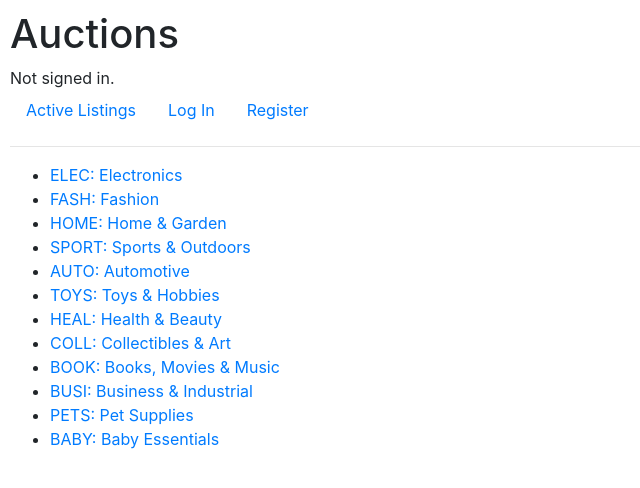
After one commit to Sanyam-bot/commerce, a Django app: page /categories/ in a window 1280 px wide. The commit adds this page. Shown: the top 488 px of the page, without its empty margins (0-640 px from the left). Run offline with Django 3.2, Linux system fonts and the light colour scheme; some libraries are stand-ins or nearby versions.

Commit message:
Made a categories page, where all the listings are presented on the base of which category is choosen
Also commiting the watchlist.html, which was supposed to commited in the  last commit

```diff
--- /dev/null
+++ b/auctions/templates/auctions/categories.html
@@ -0,0 +1,32 @@
+{% extends 'auctions/layout.html' %}
+
+{% block body %}
+
+    {% if listings %}
+
+        {% for listing in listings %}
+
+            <ol>
+                <li><h4><a href="{% url 'listings' listing_id=listing.pk %}">{{ listing.title }}</a></h4></li>
+                <ul>
+                    <li>{{ listing.description }}</li>
+                    <li>{{ listing.bid }}</li>
+                    <li>{{ listing.category }}</li>
+                </ul>
+            </ol>
+
+        {% endfor %}
+
+    {% else %}
+
+        <ul>
+            {% for key, value in CATEGORY_CHOICES.items %}
+
+                <li><a href="{% url 'categories_key' key=key %}">{{ key }}: {{ value }}</a></li>
+
+            {% endfor %}
+        </ul>
+
+    {% endif %}
+
+{% endblock %}
--- a/auctions/templates/auctions/layout.html
+++ b/auctions/templates/auctions/layout.html
@@ -28,6 +28,9 @@
                     <a class="nav-link" href="{% url 'watchlist' %}">Watchlist</a>
                 </li>
                 <li class="nav-item">
+                    <a class="nav-link" href="{% url 'categories' %}">Categories</a>
+                </li>
+                <li class="nav-item">
                     <a class="nav-link" href="{% url 'create' %}">Create Listing</a>
                 </li>
             {% else %}
--- a/auctions/urls.py
+++ b/auctions/urls.py
@@ -9,6 +9,8 @@ urlpatterns = [
     path("register/", views.register, name="register"),
     path("create/", views.create, name="create"),
     path('watchlist/', views.watchlist, name='watchlist'),
+    path('categories/', views.categories, name='categories'),
+    path('categories/<str:key>', views.categories_key, name='categories_key'),
     path('listings/<int:listing_id>', views.listings, name='listings'),
     path('listings/<int:listing_id>/watchlist', views.add_to_watchlist, name='add_to_watchlist'),
     path('listings/<int:listing_id>/bid', views.bidfn, name='bid'),
--- a/auctions/views.py
+++ b/auctions/views.py
@@ -6,6 +6,21 @@ from django.db import IntegrityError
 from django.http import HttpResponse
 from django.shortcuts import render, redirect
 from .models import User
+
+CATEGORY_CHOICES = {
+    'ELEC': 'Electronics',
+    'FASH': 'Fashion',
+    'HOME': 'Home & Garden',
+    'SPORT': 'Sports & Outdoors',
+    'AUTO': 'Automotive',
+    'TOYS': 'Toys & Hobbies',
+    'HEAL': 'Health & Beauty',
+    'COLL': 'Collectibles & Art',
+    'BOOK': 'Books, Movies & Music',
+    'BUSI': 'Business & Industrial',
+    'PETS': 'Pet Supplies',
+    'BABY': 'Baby Essentials',
+}
 
 def index(request):
     rows = Auctionlistings.objects.all()
@@ -207,3 +222,19 @@ def watchlist(request):
     return render(request, 'auctions/watchlist.html', {
         'listings': listings,
     })
+
+
+def categories(request):
+    return render(request, 'auctions/categories.html', {
+        'CATEGORY_CHOICES': CATEGORY_CHOICES,
+    })
+
+
+def categories_key(request, key):
+
+    # It gets all the listings of the particular category
+    listings = Auctionlistings.objects.filter(category=key)
+
+    return render(request, 'auctions/categories.html', {
+        'listings': listings,
+    })
```
Also changed, not shown: auctions/templates/auctions/watchlist.html (added, +20 -0 lines).
